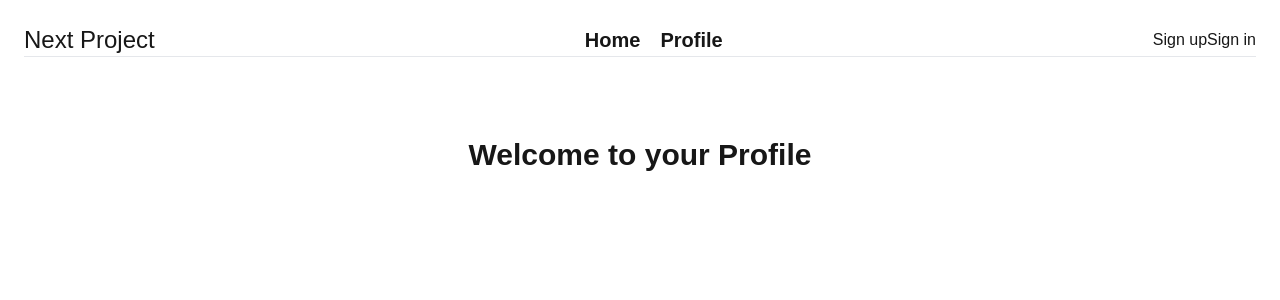
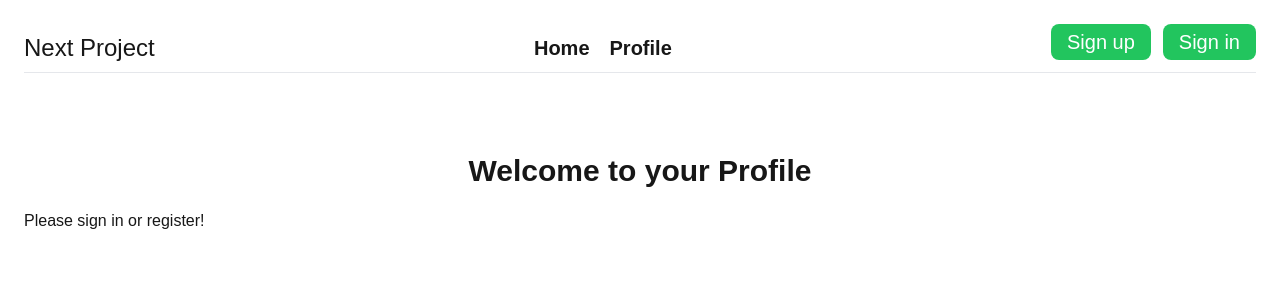
Before and after one commit to shahidulshohid/next-project, a Next.js app: page /profile in a window 1280 px wide. Shown: the top 300 px of the page. Built offline with nearby package versions, Linux system fonts and the light colour scheme; no server answers.

Commit message:
redirect to login page is done

```diff
--- a/app/layout.js
+++ b/app/layout.js
@@ -16,11 +16,16 @@ export const metadata = {
   title: "Create Next App",
   description: "Generated by create next app",
 };
-import {RegisterLink, LoginLink} from "@kinde-oss/kinde-auth-nextjs/components";
+import {
+  RegisterLink,
+  LoginLink,
+  LogoutLink,
+} from "@kinde-oss/kinde-auth-nextjs/components";
+import { getKindeServerSession } from "@kinde-oss/kinde-auth-nextjs/server";
 
-
-
-export default function RootLayout({ children }) {
+export default async function RootLayout({ children }) {
+  const { getUser, isAuthenticated } = getKindeServerSession();
+  const user = await getUser();
   return (
     <html lang="en" className="p-6">
       <body
@@ -28,22 +33,27 @@ export default function RootLayout({ children }) {
       >
         <nav className="flex justify-between items-center">
           <div>
-            <Link href="/"><h3 className="text-xl md:text-2xl font-bole">Next Project</h3></Link>
+            <Link href="/">
+              <h3 className="text-xl md:text-2xl font-bole">Next Project</h3>
+            </Link>
           </div>
           <ul className="flex gap-5">
-            <li className="text-xl font-bold"><Link href="/">Home</Link></li>
-            <li className="text-xl font-bold"><Link href="/profile">Profile</Link></li>
+            <li className="text-xl font-bold">
+              <Link href="/">Home</Link>
+            </li>
+            <li className="text-xl font-bold">
+              <Link href="/profile">Profile</Link>
+            </li>
           </ul>
-          <div>
-            {/* {
-              isAuthenticated ? (
-                <button>Logout</button>
-              ) : (
-                <button>Login</button>
-              )
-            } */}
-            <RegisterLink>Sign up</RegisterLink>
-            <LoginLink>Sign in</LoginLink>
+          <div className="mb-3">
+            {(await isAuthenticated()) ? (
+             <button className="text-xl bg-green-500 text-white px-4 py-1 rounded-lg"><LogoutLink>Logout</LogoutLink></button>
+            ) : (
+              <div className="flex gap-3 items-center">
+                <button className="text-xl bg-green-500 text-white px-4 py-1 rounded-lg"><RegisterLink>Sign up</RegisterLink></button>
+                <button className="text-xl bg-green-500 text-white px-4 py-1 rounded-lg"><LoginLink>Sign in</LoginLink></button>
+              </div>
+            )}
           </div>
         </nav>
         <hr />
--- a/app/profile/page.js
+++ b/app/profile/page.js
@@ -1,10 +1,23 @@
-
-const Profile = () => {
-    return (
-        <main className="mt-10">
-            <h2 className="text-3xl font-bold text-center mt-20 mb-5">Welcome to your Profile</h2>
-        </main>
-    );
+import { getKindeServerSession } from "@kinde-oss/kinde-auth-nextjs/server";
+const Profile = async () => {
+  const { getUser, isAuthenticated} = getKindeServerSession();
+  const user = await getUser();
+  console.log(user);
+  return (
+    <main className="mt-10">
+      <h2 className="text-3xl font-bold text-center mt-20 mb-5">
+        Welcome to your Profile
+      </h2>
+      {(await isAuthenticated()) ? (
+        <div className="text-center">
+          <h2 className="text-xl font-semibold my-3">{user.given_name} {user.family_name}</h2>
+          <p className="font-semibold">{user.email}</p>
+        </div>
+      ) : (
+        <p>Please sign in or register!</p>
+      )}
+    </main>
+  );
 };
 
 export default Profile;
```
Also changed, not shown: middleware.ts (added, +15 -0 lines).
